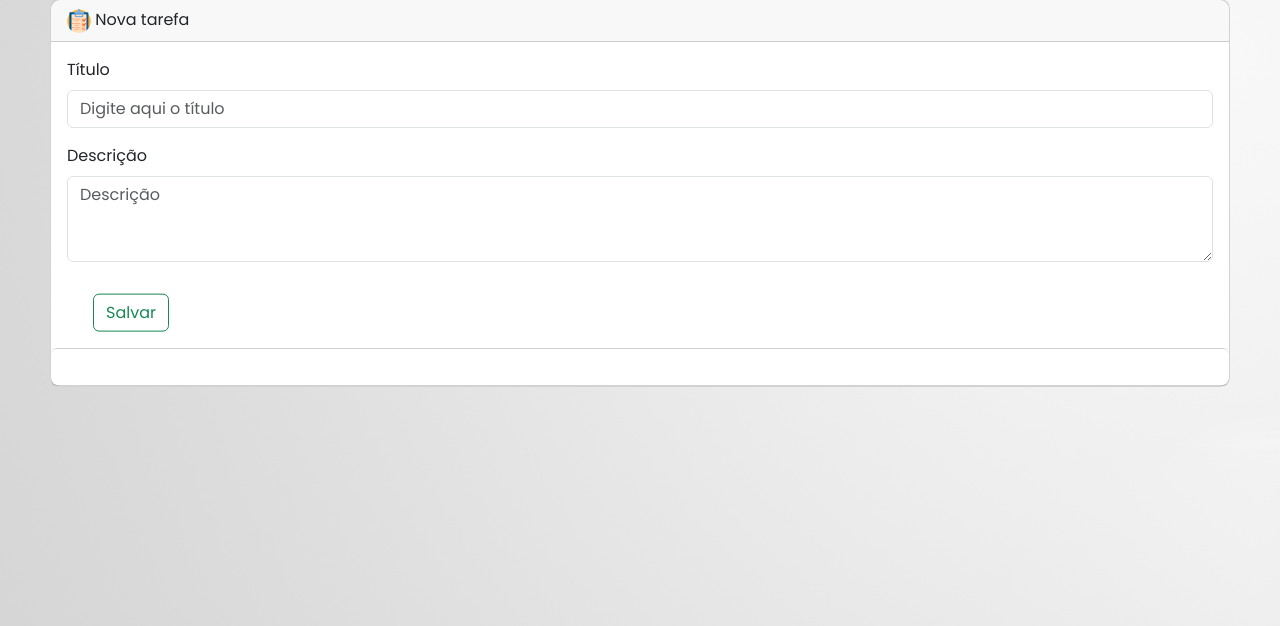
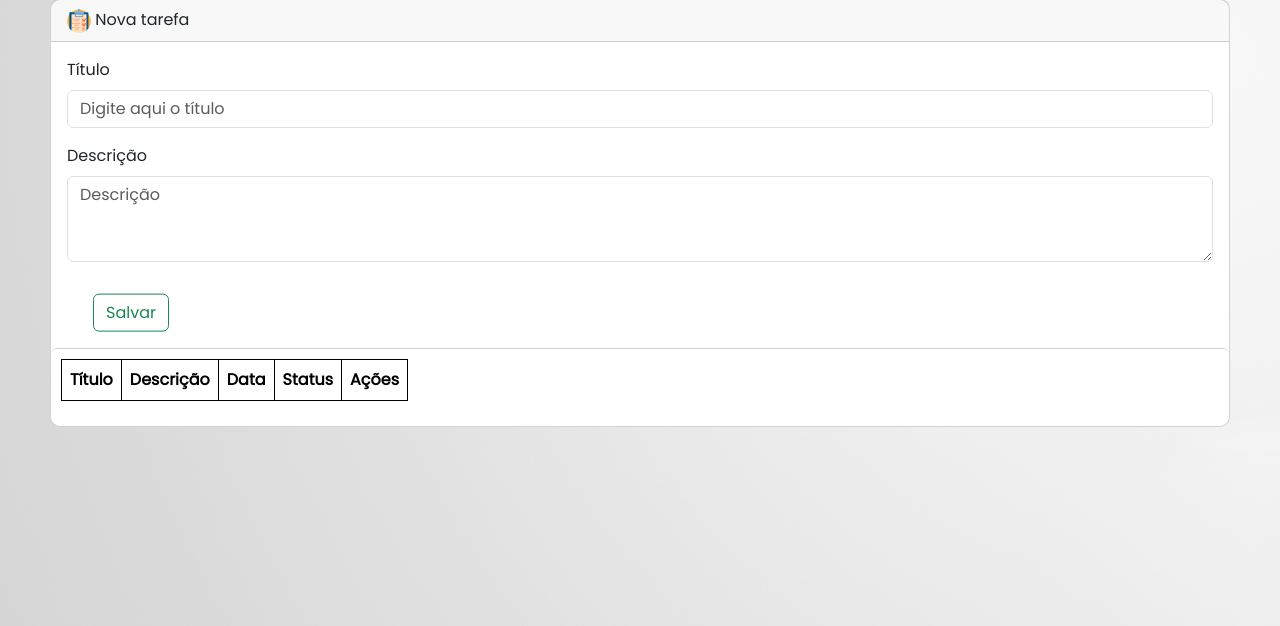
Before and after one commit to OHLukinhas/landingpage, a PHP site: page /painel.php in a window 1280 px wide. Shown: the part 131-757 px from the top of the page. Run offline with PHP 8.4, Linux system fonts and the light colour scheme; the visitor is signed in with stand-in values (Sample User, id 1); lists and menus that the app fills with data are empty; some libraries are stand-ins or nearby versions.

Commit message:
add cabeçalho

```diff
--- a/painel.php
+++ b/painel.php
@@ -86,13 +86,18 @@
                     </div>
                     <div class="list-group" id="tabelas">
                         <table class="table">
-
                             <tbody id="taskTableBody">
-            <tr>
-
+                                <tr class="cabecalho">
+                                    <th>Título</th>
+                                    <th>Descrição</th>
+                                    <th>Data</th>
+                                    <th>Status</th>
+                                    <th>Ações</th>
                                 </tr>
+                                <tr> </tr>
                             </tbody>
                         </table>
+                    </div>
         </div><!---Fim colunas e tabelas--->
  <script src="teste.js"></script>
 </body>
```
Lines whose indentation alone changed are shown as unchanged.
